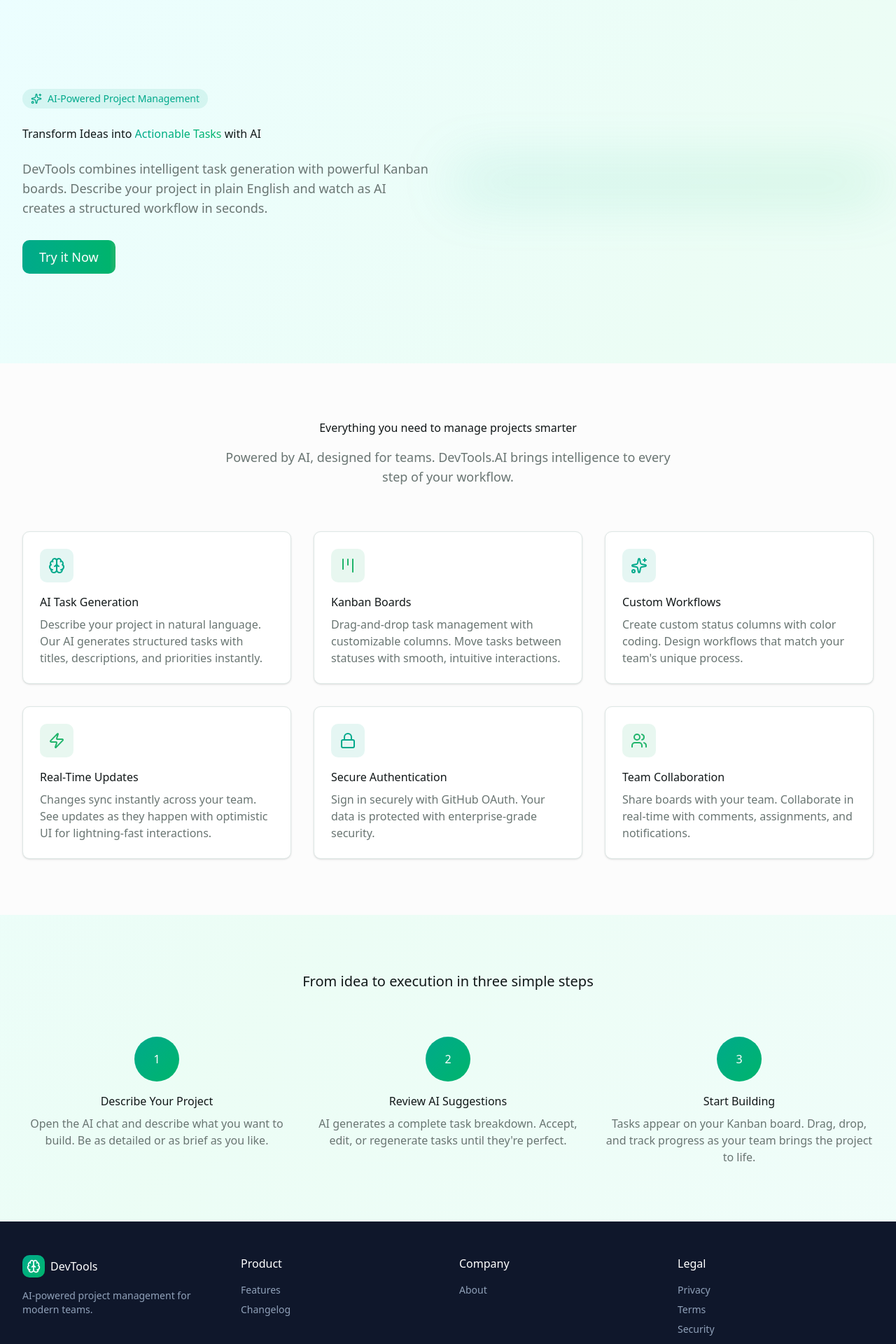
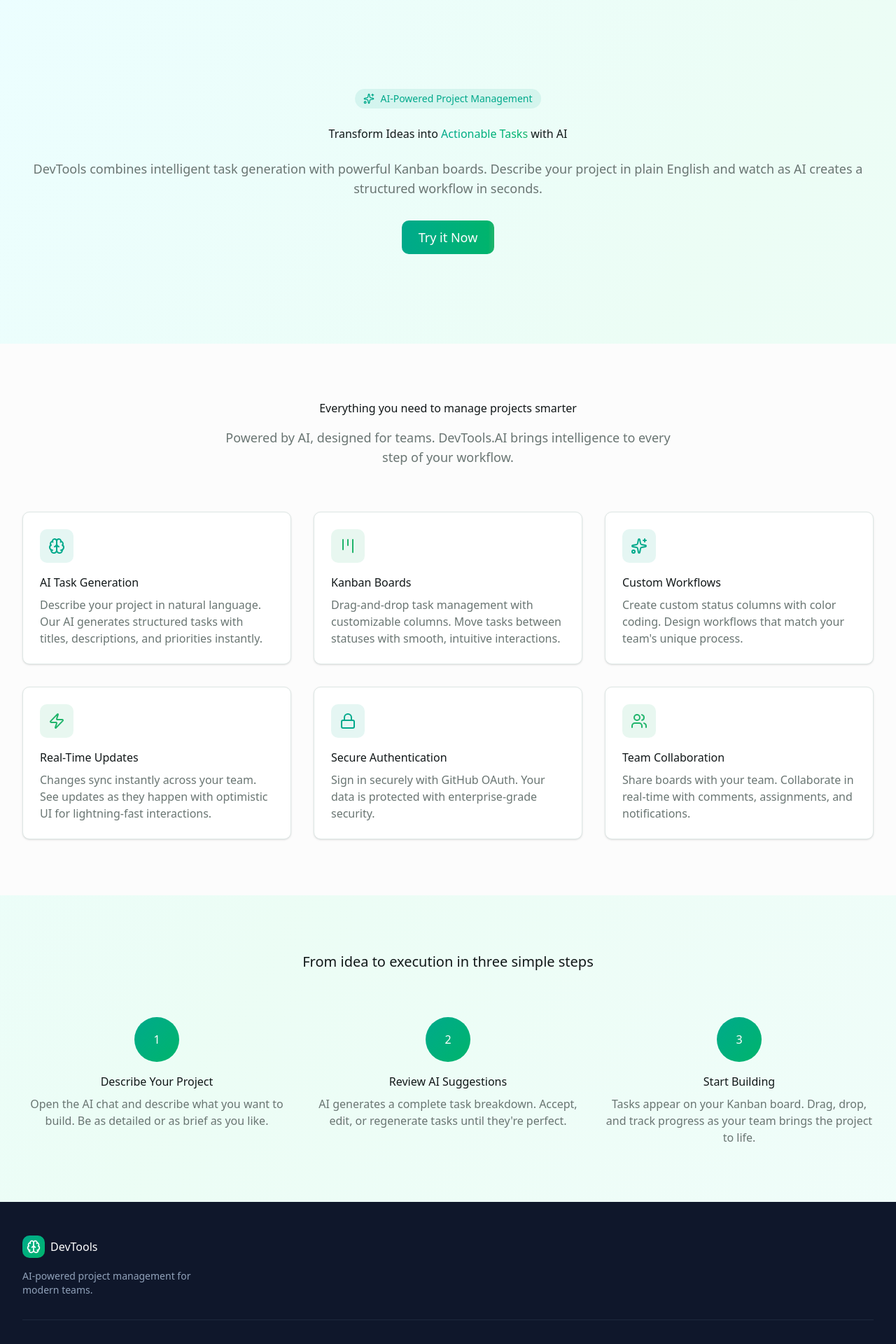
Before and after one commit to JdgaleTorre/DeveloperTools, a Next.js app: page / in a window 1280 px wide. Shown: the part 80-2000 px from the top of the page at 70% size. Built offline with nearby package versions, Linux system fonts and the light colour scheme.

Commit message:
Landing Page

```diff
--- a/app/(dashboard)/dashboard/page.tsx
+++ b/app/(dashboard)/dashboard/page.tsx
@@ -4,20 +4,29 @@ import { useRouter } from "next/navigation";
 
 export default function Dashboard() {
     const options: { [key: string]: { title: string; description: string; link: string } } = {
-        board:
-        {
-            title: "Boards", description: "Manage your projects effectively, create the board and tasks necessary to succeed.",
-            link: 'boards'
+        board: {
+            title: "Boards",
+            description:
+                "Organize your work visually with customizable boards. Create, prioritize, and track tasks effortlessly across different project stages.",
+            link: "boards",
         },
+    };
+
+    const comingSoon: { [key: string]: { title: string; description: string; link: string } } = {
         themePicker: {
-            title: "Theme Picker", description: "Customize your theme",
-            link: 'themePicker'
+            title: "Theme Picker",
+            description:
+                "Personalize your workspace with custom themes. Switch between light and dark modes or design your own color palette to match your style.",
+            link: "themePicker",
         },
         githubAnalytics: {
-            title: "GitHub Analytics", description: "View your GitHub stats",
-            link: 'githubAnalytics'
-        }
+            title: "GitHub Analytics",
+            description:
+                "Gain insights into your GitHub activity. Track commits, pull requests, and repository growth with intuitive charts and visual metrics.",
+            link: "githubAnalytics",
+        },
     };
+
     const router = useRouter();
     const handleOptionClick = (link: string) => {
         router.push(`/dashboard/${link}`);
@@ -44,6 +53,23 @@ export default function Dashboard() {
                 ))}
             </div>
 
+            <h3>Coming Soon</h3>
+            <div className="grid grid-cols-2 gap-8 lg:grid-cols-3">
+                {Object.keys(comingSoon).map((option) => (
+                    <Card key={comingSoon[option].title}>
+                        <CardHeader>
+                            <CardTitle>
+                                {comingSoon[option].title}
+                            </CardTitle>
+                        </CardHeader>
+                        <CardDescription className="mx-4 mb-4">
+                            {comingSoon[option].description}
+                        </CardDescription>
+                    </Card>
+
+                ))}
+            </div>
+
 
         </main>
 
--- a/app/page.tsx
+++ b/app/page.tsx
@@ -4,6 +4,7 @@ import { Brain, Kanban, Sparkles, Zap, Lock, Users } from "lucide-react";
 import Button from "@/components/ui/button";
 import { Card } from "@/components/ui/card";
 import Header from "@/components/layout/header";
+import { signIn } from "next-auth/react";
 
 export default function Home() {
     const router = useRouter();
@@ -16,7 +17,7 @@ export default function Home() {
             {/* Hero Section */}
             <section className="max-w-7xl mx-auto px-4 sm:px-6 lg:px-8 py-20 lg:py-32">
                 <div className="grid lg:grid-cols-2 gap-12 items-center">
-                    <div>
+                    <div className="col-span-2 text-center items-center justify-center">
                         <div className="inline-flex items-center gap-2 px-3 py-1 bg-primary/10 text-primary rounded-full mb-6">
                             <Sparkles className="w-4 h-4" />
                             <span className="text-sm">AI-Powered Project Management</span>
@@ -28,21 +29,21 @@ export default function Home() {
                             DevTools combines intelligent task generation with powerful Kanban boards.
                             Describe your project in plain English and watch as AI creates a structured workflow in seconds.
                         </p>
-                        <div className="flex flex-wrap gap-4">
+                        <div className="flex flex-wrap gap-4 justify-center">
                             <Button
                                 size="lg"
                                 className="bg-gradient-to-r from-primary to-accent hover:opacity-90"
-                                onClick={() => router.push('dashboard')}
+                                onClick={() => signIn()}
                             >
                                 Try it Now
                             </Button>
 
                         </div>
                     </div>
-                    <div className="relative">
+                    {/* <div className="relative">
                         <div className="absolute -inset-4 bg-gradient-to-r from-primary/20 to-accent/20 rounded-2xl blur-2xl"></div>
 
-                    </div>
+                    </div> */}
                 </div>
             </section>
 
@@ -178,30 +179,7 @@ export default function Home() {
                                 AI-powered project management for modern teams.
                             </p>
                         </div>
-                        <div>
-                            <h4 className="text-white mb-4">Product</h4>
-                            <ul className="space-y-2 text-sm">
-                                <li><a href="#" className="hover:text-white transition-colors">Features</a></li>
-                                {/* <li><a href="#" className="hover:text-white transition-colors">Pricing</a></li> */}
-                                <li><a href="#" className="hover:text-white transition-colors">Changelog</a></li>
-                            </ul>
-                        </div>
-                        <div>
-                            <h4 className="text-white mb-4">Company</h4>
-                            <ul className="space-y-2 text-sm">
-                                <li><a href="#" className="hover:text-white transition-colors">About</a></li>
-                                {/* <li><a href="#" className="hover:text-white transition-colors">Blog</a></li>
-                                <li><a href="#" className="hover:text-white transition-colors">Careers</a></li> */}
-                            </ul>
-                        </div>
-                        <div>
-                            <h4 className="text-white mb-4">Legal</h4>
-                            <ul className="space-y-2 text-sm">
-                                <li><a href="#" className="hover:text-white transition-colors">Privacy</a></li>
-                                <li><a href="#" className="hover:text-white transition-colors">Terms</a></li>
-                                <li><a href="#" className="hover:text-white transition-colors">Security</a></li>
-                            </ul>
-                        </div>
+
                     </div>
                     <div className="border-t border-slate-800 dark:border-slate-900 mt-8 pt-8 text-sm text-center">
                         © 2025 DevTools. All rights reserved.
--- a/components/layout/sidebar.tsx
+++ b/components/layout/sidebar.tsx
@@ -1,5 +1,5 @@
 import { cn } from "@/lib/utils";
-import { ChartSpline, Home, LayoutDashboard, LayoutDashboardIcon } from "lucide-react";
+import { ChartSpline, Home, KanbanSquare, LayoutDashboard, LayoutDashboardIcon } from "lucide-react";
 import Link from "next/link";
 
 export default function Sidebar({ isSidebarOpen }: { isSidebarOpen: boolean }) {
@@ -20,29 +20,10 @@ export default function Sidebar({ isSidebarOpen }: { isSidebarOpen: boolean }) {
                 </Link>
                 <Link className="flex items-center gap-3 rounded-lg px-4 py-2.5 text-sm font-medium text-muted-foreground hover:bg-accent hover:text-primary-foreground"
                     href="/dashboard/boards">
-                    <svg xmlns="http://www.w3.org/2000/svg"
-                        width="24"
-                        height="24"
-                        viewBox="0 0 24 24"
-                        fill="none"
-                        stroke="currentColor"
-                        strokeWidth="2"
-                        strokeLinecap="round"
-                        strokeLinejoin="round"
-                        className="lucide lucide-trello-icon lucide-trello">
-                        <rect width="18" height="18" x="3" y="3" rx="2" ry="2" />
-                        <rect width="3" height="9" x="7" y="7" />
-                        <rect width="3" height="5" x="14" y="7" />
-                    </svg>
+                    <KanbanSquare />
                     Boards
                 </Link>
-                <a
-                    href="#"
-
-                >
-
-                </a>
-                <a
+                {/* <a
                     href="#"
                     className="flex items-center gap-3 rounded-lg px-4 py-2.5 text-sm font-medium text-muted-foreground hover:bg-accent hover:text-primary-foreground"
                 >
@@ -55,7 +36,7 @@ export default function Sidebar({ isSidebarOpen }: { isSidebarOpen: boolean }) {
                 >
                     <ChartSpline />
                     GitHub
-                </a>
+                </a> */}
 
             </nav>
         </aside >
```
